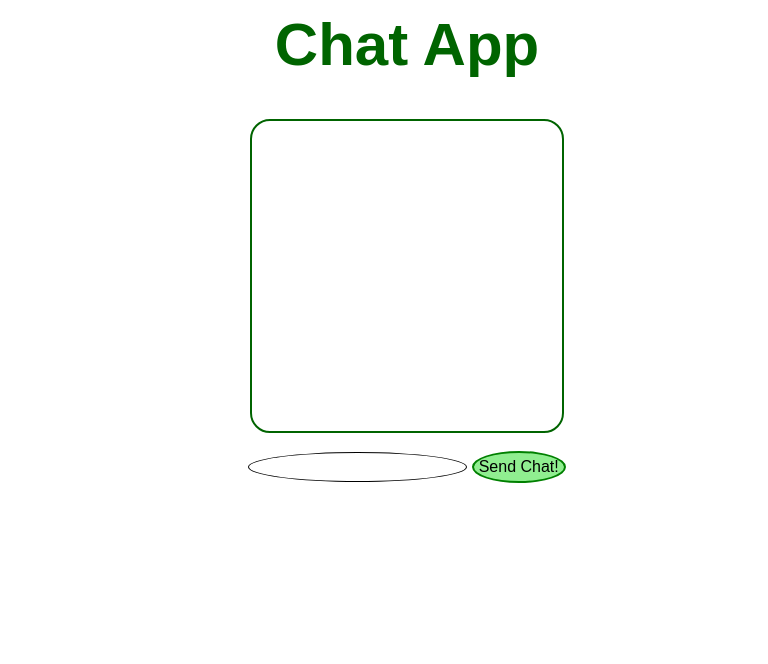
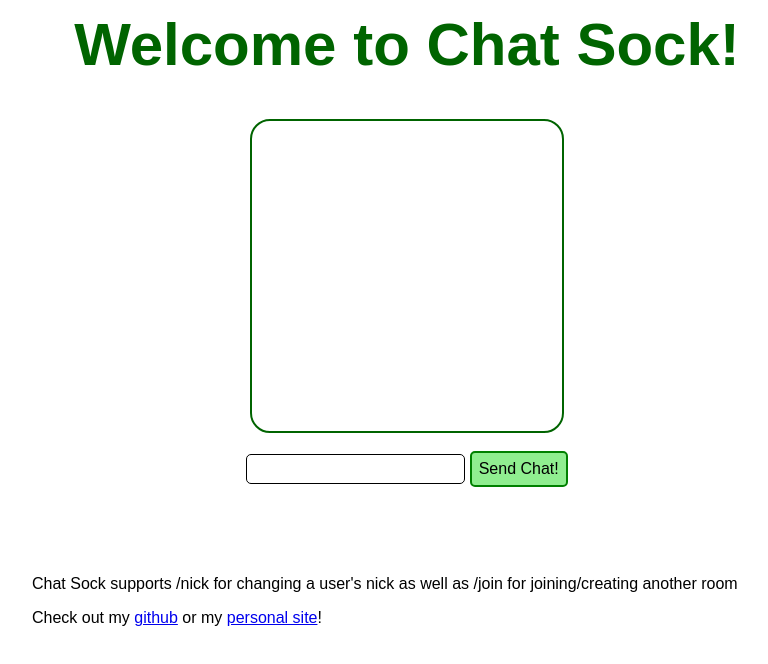
Before and after one commit to Axylos/ChatSock, a website: page public/index.html in a window 1280 px wide. Shown: the whole page, without its empty margins (233-1001 px from the left). Drawn offline with nearby package versions, Linux system fonts and the light colour scheme; no server answers; files whose address does not match are found by name.

Commit message:
add readme and slightly better styling

```diff
--- a/public/index.html
+++ b/public/index.html
@@ -67,17 +67,23 @@
         color: red;
       }
 
+      .info {
+        width: 750px;
+        display: block;
+        margin: auto;
+      }
+
       .message-form input[type="submit"] {
         border: 2px solid green;
         background: lightgreen;
-        padding: 5px;
-        border-radius: 50%;
+        padding: 7px;
+        border-radius: 5px;
       }
 
       #message {
         border: 1px solid black;
         padding: 5px;
-        border-radius: 50%;
+        border-radius: 5px;
       }
 
       #message:focus {
@@ -99,10 +105,10 @@
     <script src="public/javascripts/chat.js"></script>
     <script src="public/javascripts/chat_ui.js"></script>
 
-    <title>Chat App</title>
+    <title>ChatSock</title>
   </head>
   <body>
-    <h1>Chat App</h1>
+    <h1>Welcome to Chat Sock!</h1>
     <div class="chat-window">
 
       <ul class="chat">
@@ -115,6 +121,13 @@
         <input type="submit" value="Send Chat!" >
       </form>
     </div>
+
+    <section class="info">
+      <p>Chat Sock supports /nick for changing a user's nick as well as /join for joining/creating another room</p>
+
+      <p>Check out my <a href="https://github.com/Axylos">github</a> or my <a href="http://www.draketalley.com">personal site</a>!</p>
+
+    </section>
   </body>
 
 </html>
```
